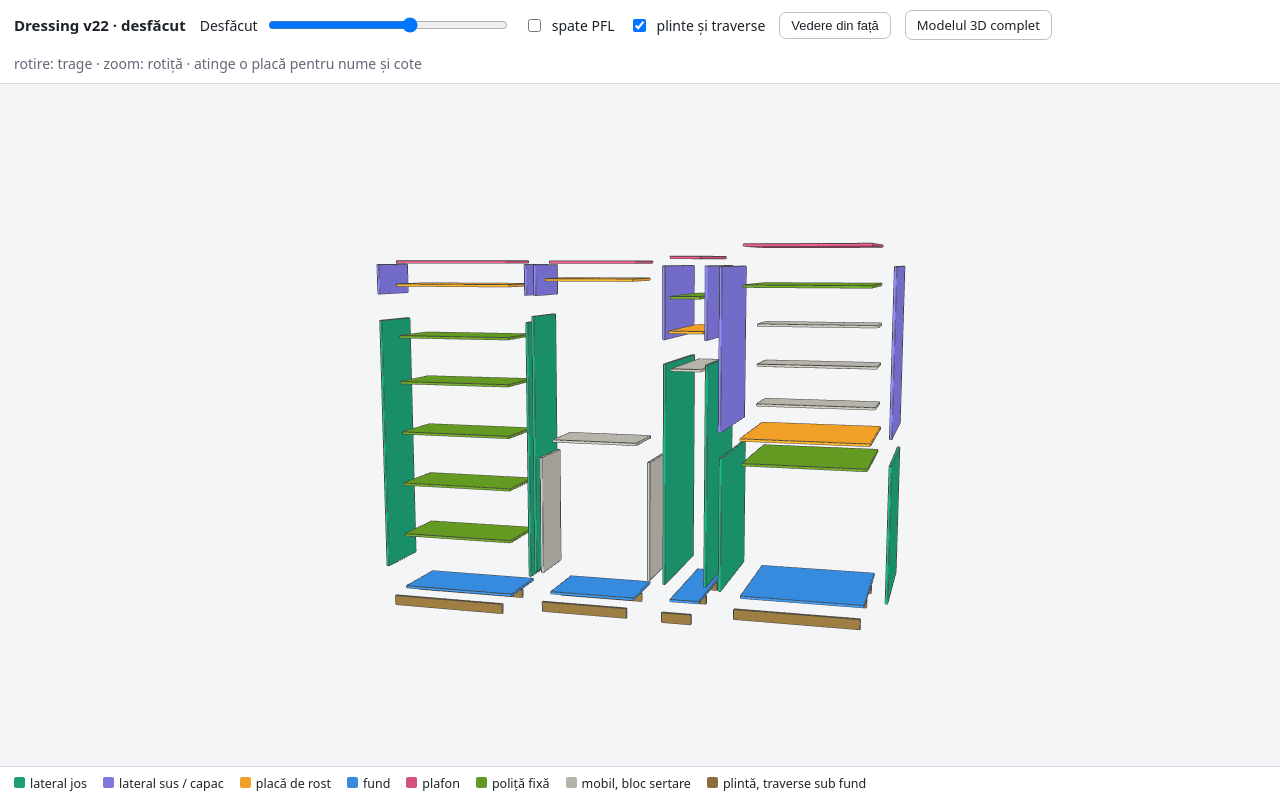
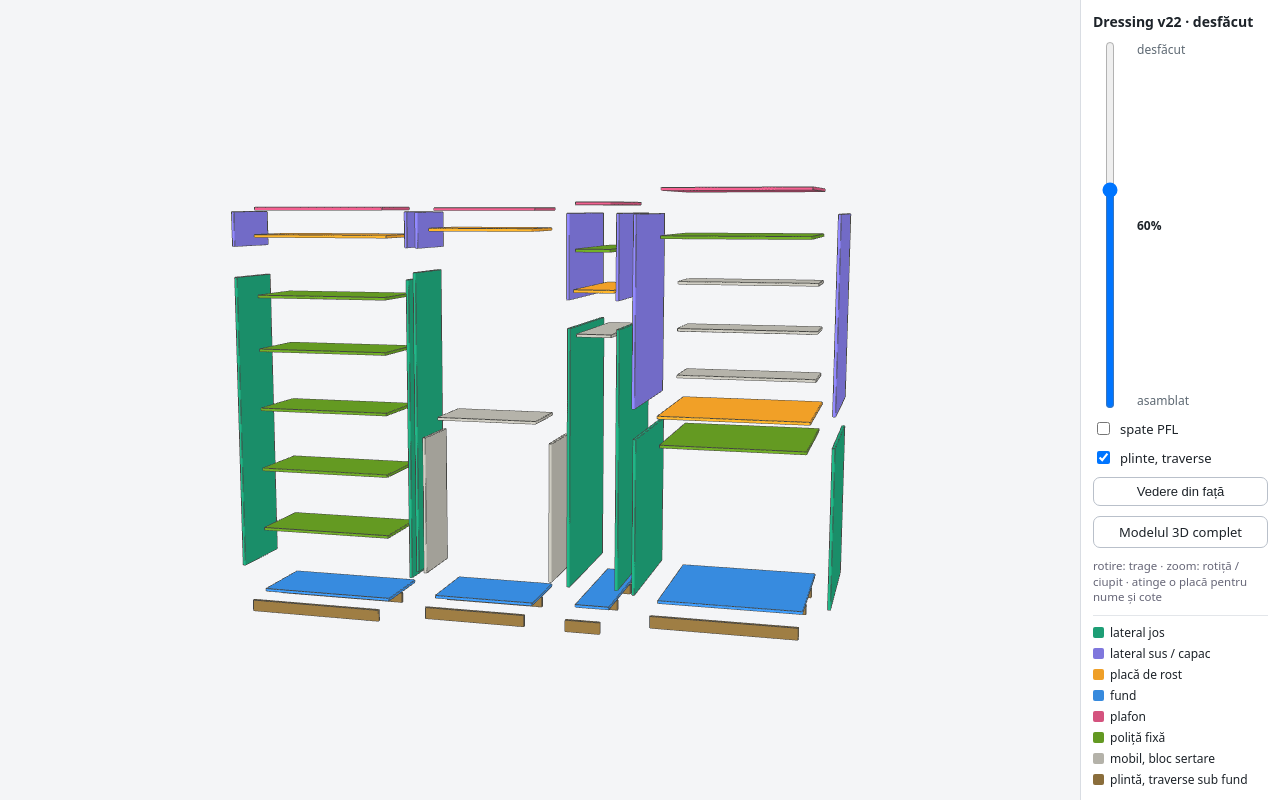
Before and after one commit to speedydany98/dressing, a plain HTML site: page model-desfacut.html in a window 1280 px wide. Drawn offline with nearby package versions, Linux system fonts and the light colour scheme; animation ran at ten frames a second.

Commit message:
Add files via upload

```diff
--- a/model-desfacut.html
+++ b/model-desfacut.html
@@ -1,17 +1,28 @@
 <!DOCTYPE html><html lang="ro"><head><meta charset="utf-8"><meta name="viewport" content="width=device-width,initial-scale=1">
 <title>Dressing Casa Narcisa v22 · model 3D desfăcut</title>
-<style>body{margin:0;font-family:system-ui,-apple-system,Segoe UI,sans-serif;background:#f4f5f7;color:#1d2329}
-header{padding:10px 14px;display:flex;gap:14px;align-items:center;flex-wrap:wrap;font-size:14px;background:#fff;border-bottom:1px solid #d9dde3}
-header b{font-size:15px}label{display:flex;align-items:center;gap:8px}#ex{width:240px}
-button,a.b{font-size:13px;padding:5px 11px;border:1px solid #b9c0ca;border-radius:7px;background:#fff;color:#1d2329;cursor:pointer;text-decoration:none}
-#v3{width:100vw;height:calc(100vh - 118px);touch-action:none}
-#lg{padding:8px 14px;display:flex;flex-wrap:wrap;gap:5px 16px;font-size:12.5px;background:#fff;border-top:1px solid #d9dde3}
-#lg i{display:inline-block;width:11px;height:11px;border-radius:2px;margin-right:5px}
-#tip{position:fixed;left:14px;bottom:52px;background:#1d2329;color:#fff;font-size:13px;padding:5px 9px;border-radius:6px;display:none;pointer-events:none}</style></head><body>
-<header><b>Dressing v22 · desfăcut</b><label>Desfăcut <input type="range" id="ex" min="0" max="100" value="60"></label>
-<label><input type="checkbox" id="pf"> spate PFL</label><label><input type="checkbox" id="pl" checked> plinte și traverse</label>
-<button id="rs">Vedere din față</button><a class="b" href="model-3d.html">Modelul 3D complet</a><span style="color:#667">rotire: trage · zoom: rotiță · atinge o placă pentru nume și cote</span></header>
-<div id="v3"></div><div id="tip"></div><div id="lg"><span><i style="background:#1D9E75"></i>lateral jos</span><span><i style="background:#7F77DD"></i>lateral sus / capac</span><span><i style="background:#EF9F27"></i>placă de rost</span><span><i style="background:#378ADD"></i>fund</span><span><i style="background:#D4537E"></i>plafon</span><span><i style="background:#639922"></i>poliță fixă</span><span><i style="background:#B4B2A9"></i>mobil, bloc sertare</span><span><i style="background:#8a6d3b"></i>plintă, traverse sub fund</span></div>
+<style>html,body{margin:0;height:100%;font-family:system-ui,-apple-system,Segoe UI,sans-serif;background:#f4f5f7;color:#1d2329}
+#wrap{display:flex;height:100vh}
+#v3{flex:1;min-width:0;height:100%;touch-action:none;position:relative}
+#side{width:200px;flex:none;background:#fff;border-left:1px solid #d9dde3;padding:12px 12px;box-sizing:border-box;display:flex;flex-direction:column;gap:10px;overflow-y:auto;font-size:13px}
+#side b{font-size:14px}
+.sl{display:flex;align-items:stretch;gap:10px;flex:1;min-height:180px}
+#ex{writing-mode:vertical-lr;direction:rtl;-webkit-appearance:slider-vertical;appearance:slider-vertical;width:34px;height:100%;min-height:180px;margin:0;cursor:pointer}
+.slab{display:flex;flex-direction:column;justify-content:space-between;color:#5d6872;font-size:12px}
+.slab span:nth-child(2){font-weight:600;color:#1d2329}
+label{display:flex;align-items:center;gap:7px}
+button,a.b{font-size:13px;padding:6px 10px;border:1px solid #b9c0ca;border-radius:7px;background:#fff;color:#1d2329;cursor:pointer;text-decoration:none;text-align:center}
+#lg{display:flex;flex-direction:column;gap:4px;font-size:12px;border-top:1px solid #e3e6ea;padding-top:8px}
+#lg i{display:inline-block;width:11px;height:11px;border-radius:2px;margin-right:6px;vertical-align:-1px}
+.hint{color:#667;font-size:11.5px;line-height:1.35}
+#tip{position:absolute;left:12px;bottom:12px;background:#1d2329;color:#fff;font-size:13px;padding:5px 9px;border-radius:6px;display:none;pointer-events:none;max-width:80%}
+@media (max-width:560px){#side{width:150px;padding:10px 8px}#lg{font-size:11px}}</style></head><body>
+<div id="wrap"><div id="v3"><div id="tip"></div></div>
+<div id="side"><b>Dressing v22 · desfăcut</b>
+<div class="sl"><input type="range" id="ex" min="0" max="100" value="60" aria-label="Cât de desfăcut"><div class="slab"><span>desfăcut</span><span id="exv">60%</span><span>asamblat</span></div></div>
+<label><input type="checkbox" id="pf"> spate PFL</label><label><input type="checkbox" id="pl" checked> plinte, traverse</label>
+<button id="rs">Vedere din față</button><a class="b" href="model-3d.html">Modelul 3D complet</a>
+<div class="hint">rotire: trage · zoom: rotiță / ciupit · atinge o placă pentru nume și cote</div>
+<div id="lg"><span><i style="background:#1D9E75"></i>lateral jos</span><span><i style="background:#7F77DD"></i>lateral sus / capac</span><span><i style="background:#EF9F27"></i>placă de rost</span><span><i style="background:#378ADD"></i>fund</span><span><i style="background:#D4537E"></i>plafon</span><span><i style="background:#639922"></i>poliță fixă</span><span><i style="background:#B4B2A9"></i>mobil, bloc sertare</span><span><i style="background:#8a6d3b"></i>plintă, traverse sub fund</span></div></div></div>
 <script src="https://cdn.jsdelivr.net/npm/three@0.128.0/build/three.min.js"></script>
 <script src="https://cdn.jsdelivr.net/npm/three@0.128.0/examples/js/controls/OrbitControls.js"></script>
 <script>
@@ -32,11 +43,11 @@ var b=[(d[0]+d[3])/2,(d[2]+d[5])/2,(d[1]+d[4])/2],m=d[7];
 return {me:me,b:b,m:m,t:d[6],v:[b[0]-mc[m][0],b[1]-mc[m][1],b[2]-mc[m][2]]};});
 var ctr=new THREE.OrbitControls(cam,rn.domElement);ctr.enableDamping=true;
 function front(){ctr.target.set(1545,1300,0);cam.position.set(4300,2700,9800);ctr.update();}
-function lay(){var e=document.getElementById('ex').value/100,sp=document.getElementById('pf').checked,pl=document.getElementById('pl').checked;
+function lay(){document.getElementById('exv').textContent=document.getElementById('ex').value+'%';var e=document.getElementById('ex').value/100,sp=document.getElementById('pf').checked,pl=document.getElementById('pl').checked;
 P.forEach(function(p){var body=Math.floor(p.m/2),up=p.m%2;
 p.me.position.set(p.b[0]+e*((body-1.5)*520+0.55*p.v[0]),p.b[1]+e*(up*420+0.45*p.v[1]),p.b[2]+e*(0.5*p.v[2]-(p.t===7?260:0)+(p.t===8&&p.b[2]>400?220:0)));
 p.me.visible=(p.t!==7||sp)&&(p.t!==8||pl);});}
-['ex','pf','pl'].forEach(function(i){document.getElementById(i).addEventListener('input',lay);});document.getElementById('rs').addEventListener('click',front);
+['ex','pf','pl'].forEach(function(i){document.getElementById(i).addEventListener('input',lay);document.getElementById(i).addEventListener('change',lay);});document.getElementById('rs').addEventListener('click',front);
 var rc=new THREE.Raycaster(),tip=document.getElementById('tip'),dn=null;
 rn.domElement.addEventListener('pointerdown',function(ev){dn=[ev.clientX,ev.clientY];});
 rn.domElement.addEventListener('pointerup',function(ev){if(!dn||Math.abs(ev.clientX-dn[0])+Math.abs(ev.clientY-dn[1])>6)return;
```
Also changed, not shown: 1 other file.
